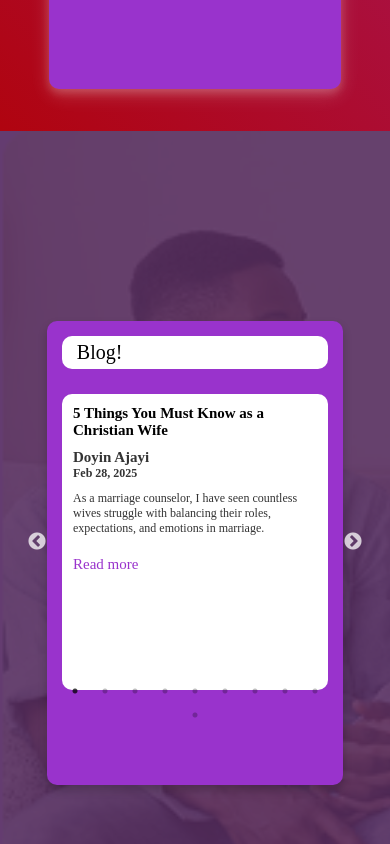
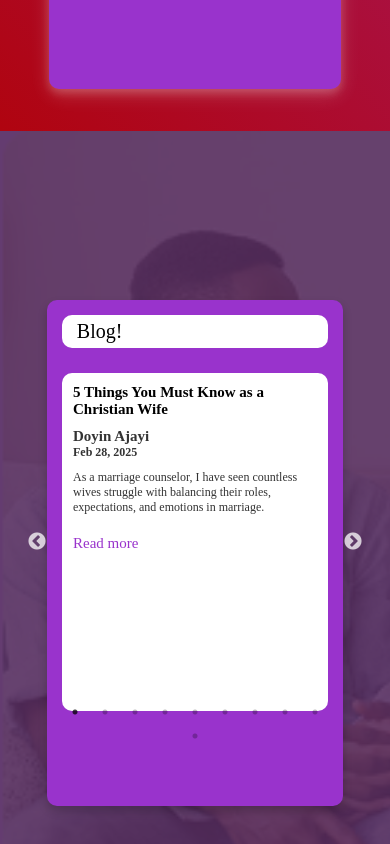
Before and after one commit to Tech8468/unleash, a React (Create React App) app: page / in a window 390 px wide. Shown: the part 7212-8056 px from the top of the page. Built offline with nearby package versions, Linux system fonts and the light colour scheme; no server answers.

Commit message:
3rd May 5th Commit

```diff
--- a/src/css/Blog.css
+++ b/src/css/Blog.css
@@ -538,7 +538,7 @@
 
     .blog .container {
       width: 80%;
-      height: 55vh;
+      height: 60vh;
       display: flex;
       flex-direction: column;
       align-items: center;
@@ -575,7 +575,7 @@
       align-items: center;
       justify-content: center; */
       width: 100%;
-      height: 45vh;
+      height: 50vh;
       position: relative;
       top: -10px;
       gap: 20px;
@@ -594,7 +594,7 @@
 
     .blog .container .section1 .col1 {
       width: 90%;
-      height: 35vh;
+      height: 40vh;
       display: flex;
       flex-direction: column;
       padding: 11px;
```
